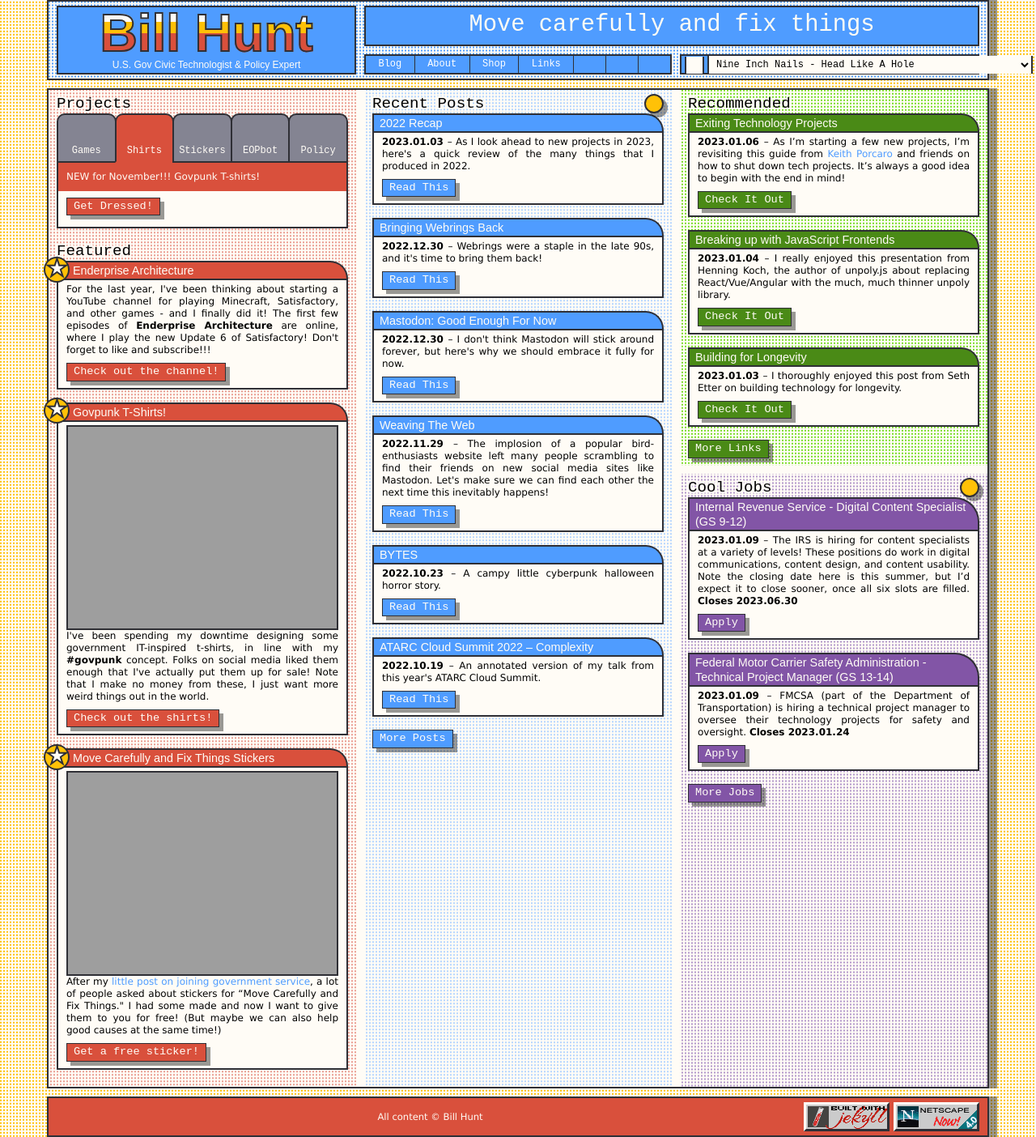
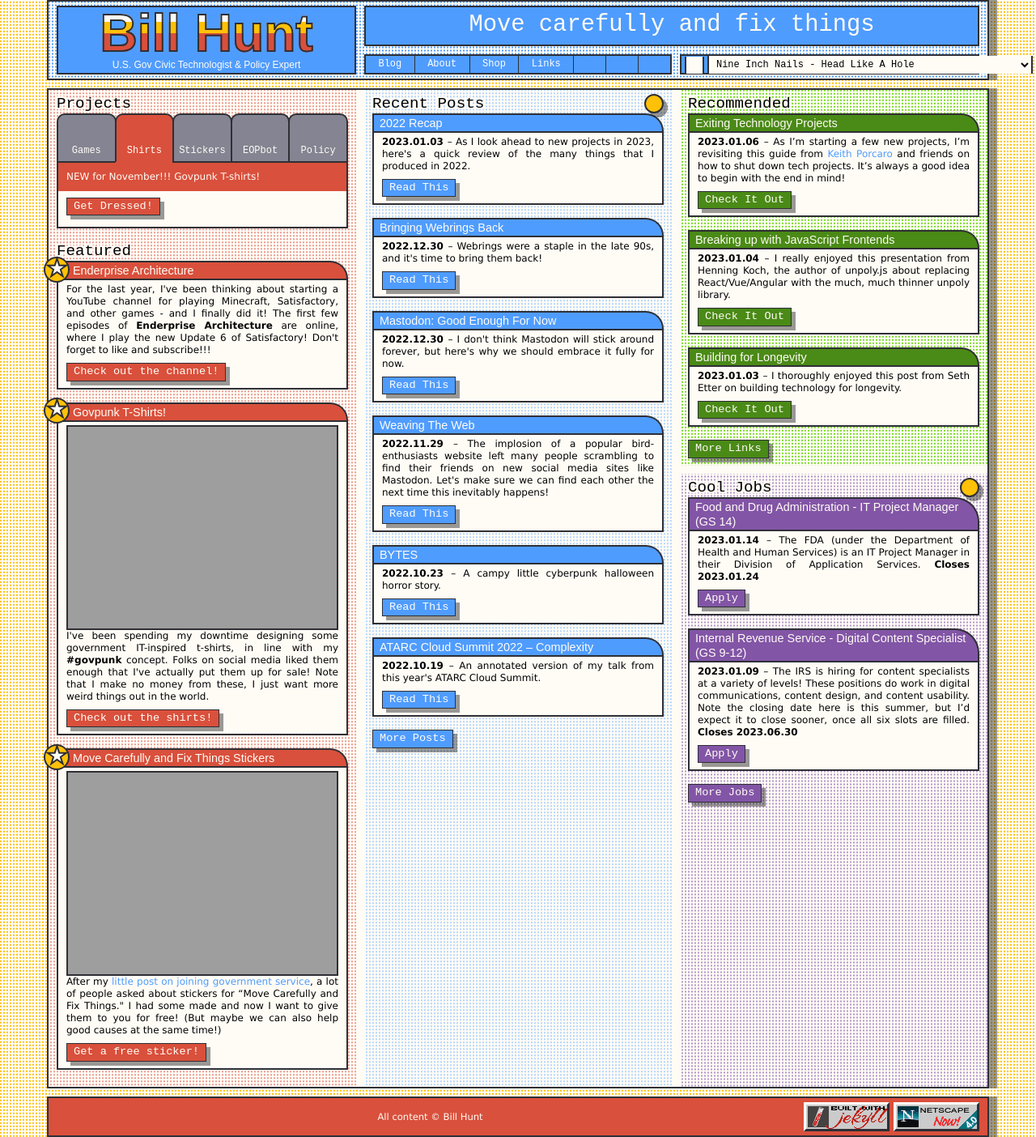
Before and after one commit to krusynth/billhunt.dev, a Jekyll site: the page built from index.md, in a window 1280 px wide. Shown: the whole page at 81% size. Built offline with Jekyll 4.4.1, drawn with Linux system fonts in a browser that asks for light colours; some web fonts are replaced.

Commit message:
Update jobs.

```diff
--- a/_data/jobs.yml
+++ b/_data/jobs.yml
@@ -1,3 +1,9 @@
+- title: Food and Drug Administration - IT Project Manager (GS 14)
+  url: https://www.usajobs.gov/job/695965600
+  date: 2023-01-14
+  closes: 2023-01-24
+  content: The FDA (under the Department of Health and Human Services) is an IT Project Manager in their Division of Application Services.
+
 - title: Office of Personnel Management - Program Analysts (GS 14, Remote)
   url: https://www.usajobs.gov/job/698783500
   date: 2023-01-10
```
